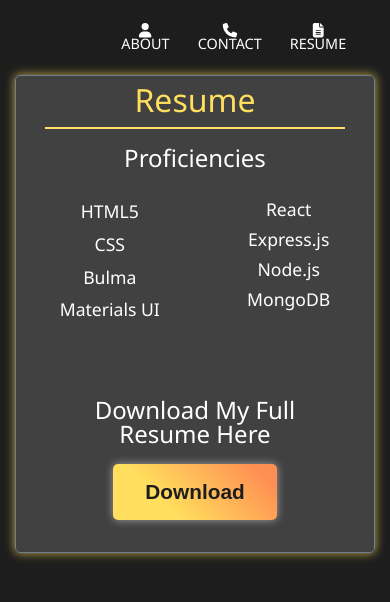
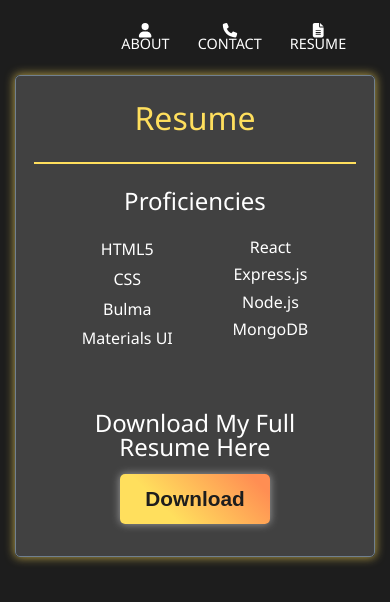
Before and after one commit to MackenzieJoyce/Portfolio, a React (Create React App) app: page /resume in a window 390 px wide. Shown: the top 602 px of the page. Built offline with nearby package versions, Linux system fonts and the light colour scheme.

Commit message:
spacing out the contact icons; commented out component styling for resume

```diff
--- a/src/index.css
+++ b/src/index.css
@@ -251,7 +251,7 @@ nav {
 
 
 /* RESUME */
-/* .resumeSubTitle {
+.resumeSubTitle {
   margin: 5% 0 5% 0;
 }
 
@@ -261,7 +261,7 @@ nav {
   font-size: 1.1rem;
   display: flex;
   justify-content: space-around;
-} */
+}
 
 
 
@@ -275,13 +275,9 @@ nav {
 /* 425 */
 @media screen and (max-width: 430px) {
   /* EVERY PAGE */
-  .contentEntire {
-    height: min-content;
-    margin-bottom: 10%;
-  }
-
+  .contentEntire,
   .contentLittle {
-    width: 70%;
+    width: 80%;
     height: min-content;
     margin-bottom: 10%;
   }
@@ -364,31 +360,52 @@ nav {
     margin: 5% 0;
     border: none;
   }
+
   .contactUlTag {
     display: block;
   }
+
   .contactList {
     margin: 5% 5% 0 5%;
     padding-top: 3%;
     border-top: 2px solid var(--pop1);
   }
+
+  .contactEmailMe {
+    margin-top: 3%;
+    font-size: 1.3rem;
+  }
+
   .contactATag {
+    margin: 10%;
     padding: 0%;
-    font-size: 1.3rem;
-    line-height: 1.4rem;
+    font-size: 1.1rem;
+    line-height: 1.3rem;
   }
-  .contactEmailMe {
-    margin-top: 0%;
+
+  /* .contactSpanTag {
+    display: flex;
+    flex-direction: column;
+    align-items: center;
+  } */
+
+  .contactIcons {
     font-size: 1.5rem;
-  }
-  .contactIcons {
-    font-size: 2rem;
-    margin-bottom: 5%;
+    margin-bottom: 2%;
   }
 
 
+
+  /* RESUME */
+  .resumeTitle {
+    margin: 5% 0 0 0;
+    border: none;
+  }
+
   .resumeContent {
-    padding-bottom: 9%;
+    margin: 5% 5% 0 5%;
+    padding: 3% 5% 9% 5%;
+    border-top: 2px solid var(--pop1);
     display: flex;
     flex-direction: column;
     align-items: center;
@@ -398,4 +415,9 @@ nav {
     width: 80%;
     line-break: normal;
   }
+
+  .resumeUl {
+    width: 100%;
+    font-size: 1rem;
+  }
 }
--- a/src/pages/Contact.js
+++ b/src/pages/Contact.js
@@ -43,7 +43,6 @@ const styles = {
 const Contact = () => {
   return (
     <div className="content contentLittle">
-      <div>
         <h3 className="title contactTitle" style={styles.title}>
           Get In Touch
         </h3>
@@ -120,7 +119,6 @@ const Contact = () => {
             </div>
           </ul>
         </div>
-      </div>
     </div>
   );
 };
--- a/src/pages/Resume.js
+++ b/src/pages/Resume.js
@@ -2,20 +2,20 @@
 import React from 'react';
 
 const styles = {
-  underlineSmaller: {
-    margin: '0 8%'
-  },
-  subTitle: {
-    margin: '5% 0 5% 0'
-  },
-  ul: {
-    width: '100%',
-    marginBottom: '13%',
-    fontSize: '1.1rem',
-    // lineHeight: '1.7rem',
-    display: 'flex',
-    justifyContent: 'space-around'
-  }
+  // underlineSmaller: {
+  //   margin: '0 8%'
+  // },
+  // subTitle: {
+  //   margin: '5% 0 5% 0'
+  // },
+  // ul: {
+  //   width: '100%',
+  //   marginBottom: '13%',
+  //   fontSize: '1.1rem',
+  //   // lineHeight: '1.7rem',
+  //   display: 'flex',
+  //   justifyContent: 'space-around'
+  // }
 };
 
 const Resume = () => {
@@ -27,13 +27,13 @@ const Resume = () => {
   };
 
   return (
-    <div className="contentLittle">
-      <h3 className="title" style={styles.underlineSmaller}>
+    <div className="content contentLittle">
+      <h3 className="title resumeTitle" style={styles.underlineSmaller}>
         Resume
       </h3>
       <div className='resumeContent'>
         <h4 className='resumeSubTitle' style={styles.subTitle}>Proficiencies</h4>
-        <ul className='resumeUL' style={styles.ul}>
+        <ul className='resumeUl' style={styles.ul}>
           <div>
             <li>HTML5</li>
             <li>CSS</li>
```
